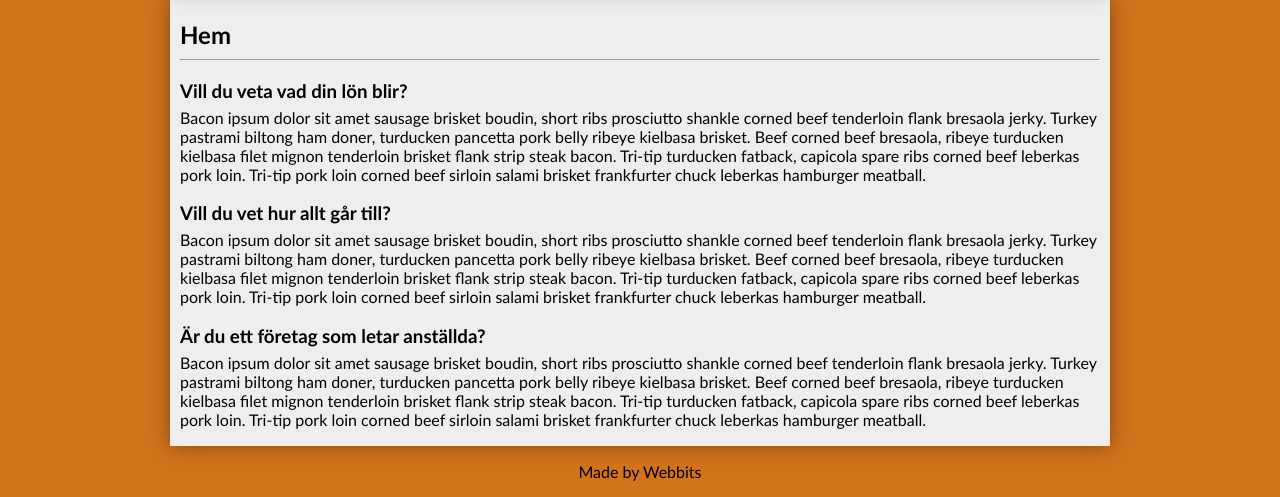
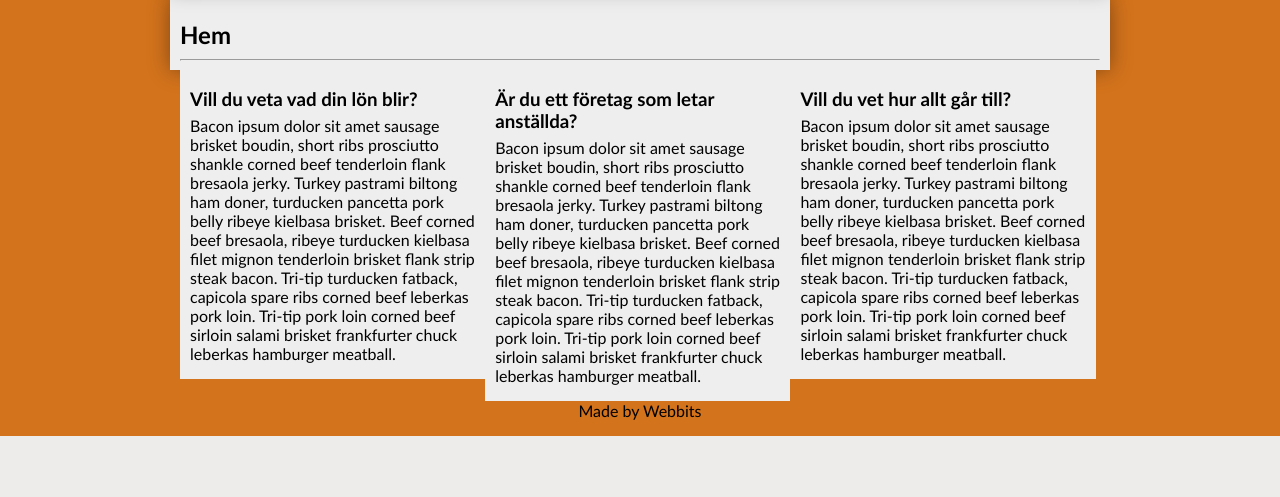
Before and after one commit to webbits-folke-palmqvist/RapidioUF, a PHP site: page / in a window 1280 px wide. Shown: the part 389-886 px from the top of the page. After the commit the page ends 825 px from the top, so only its background shows below. Run offline with PHP 8.4, Linux system fonts and the light colour scheme; grey boxes are pictures that could not be loaded.

Commit message:
Testar nytt upplägg på första sidan

```diff
--- a/Hemsida/assets/css/main.css
+++ b/Hemsida/assets/css/main.css
@@ -6,6 +6,17 @@ body {
 .center {
 	margin-right: auto;
 	margin-left: auto;
+}
+
+.box {
+	float: left;
+}
+
+.box3 {
+	width: 31%;
+	float: left;
+	padding: 0px 10px 0px 10px;
+	background-color: #EEEEEE;
 }
 
 .container {
@@ -60,6 +71,7 @@ body {
 
 .footer {
 	text-align: center;
+	clear: left;
 }
 
 .footer a {
--- a/Hemsida/assets/pages/home.php
+++ b/Hemsida/assets/pages/home.php
@@ -1,10 +1,18 @@
 <div class="paper">
 	<h2>Hem</h2>
 	<hr>
-	<h3 class="menu">Vill du veta vad din lön blir?</h3>
-	<p>Bacon ipsum dolor sit amet sausage brisket boudin, short ribs prosciutto shankle corned beef tenderloin flank bresaola jerky. Turkey pastrami biltong ham doner, turducken pancetta pork belly ribeye kielbasa brisket. Beef corned beef bresaola, ribeye turducken kielbasa filet mignon tenderloin brisket flank strip steak bacon. Tri-tip turducken fatback, capicola spare ribs corned beef leberkas pork loin. Tri-tip pork loin corned beef sirloin salami brisket frankfurter chuck leberkas hamburger meatball.</p>
-	<h3 class="menu">Vill du vet hur allt går till?</h3>
-	<p>Bacon ipsum dolor sit amet sausage brisket boudin, short ribs prosciutto shankle corned beef tenderloin flank bresaola jerky. Turkey pastrami biltong ham doner, turducken pancetta pork belly ribeye kielbasa brisket. Beef corned beef bresaola, ribeye turducken kielbasa filet mignon tenderloin brisket flank strip steak bacon. Tri-tip turducken fatback, capicola spare ribs corned beef leberkas pork loin. Tri-tip pork loin corned beef sirloin salami brisket frankfurter chuck leberkas hamburger meatball.</p>
-	<h3 class="menu">Är du ett företag som letar anställda?</h3>
-	<p>Bacon ipsum dolor sit amet sausage brisket boudin, short ribs prosciutto shankle corned beef tenderloin flank bresaola jerky. Turkey pastrami biltong ham doner, turducken pancetta pork belly ribeye kielbasa brisket. Beef corned beef bresaola, ribeye turducken kielbasa filet mignon tenderloin brisket flank strip steak bacon. Tri-tip turducken fatback, capicola spare ribs corned beef leberkas pork loin. Tri-tip pork loin corned beef sirloin salami brisket frankfurter chuck leberkas hamburger meatball.</p>
+	<div class="box">
+		<div class="box3">
+			<h3 class="menu">Vill du veta vad din lön blir?</h3>
+			<p>Bacon ipsum dolor sit amet sausage brisket boudin, short ribs prosciutto shankle corned beef tenderloin flank bresaola jerky. Turkey pastrami biltong ham doner, turducken pancetta pork belly ribeye kielbasa brisket. Beef corned beef bresaola, ribeye turducken kielbasa filet mignon tenderloin brisket flank strip steak bacon. Tri-tip turducken fatback, capicola spare ribs corned beef leberkas pork loin. Tri-tip pork loin corned beef sirloin salami brisket frankfurter chuck leberkas hamburger meatball.</p>
+		</div>
+		<div class="box3">
+			<h3 class="menu">Är du ett företag som letar anställda?</h3>
+			<p>Bacon ipsum dolor sit amet sausage brisket boudin, short ribs prosciutto shankle corned beef tenderloin flank bresaola jerky. Turkey pastrami biltong ham doner, turducken pancetta pork belly ribeye kielbasa brisket. Beef corned beef bresaola, ribeye turducken kielbasa filet mignon tenderloin brisket flank strip steak bacon. Tri-tip turducken fatback, capicola spare ribs corned beef leberkas pork loin. Tri-tip pork loin corned beef sirloin salami brisket frankfurter chuck leberkas hamburger meatball.</p>
+		</div>
+		<div class="box3">
+			<h3 class="menu">Vill du vet hur allt går till?</h3>
+			<p>Bacon ipsum dolor sit amet sausage brisket boudin, short ribs prosciutto shankle corned beef tenderloin flank bresaola jerky. Turkey pastrami biltong ham doner, turducken pancetta pork belly ribeye kielbasa brisket. Beef corned beef bresaola, ribeye turducken kielbasa filet mignon tenderloin brisket flank strip steak bacon. Tri-tip turducken fatback, capicola spare ribs corned beef leberkas pork loin. Tri-tip pork loin corned beef sirloin salami brisket frankfurter chuck leberkas hamburger meatball.</p>
+		</div>
+	</div>
 </div>
```
